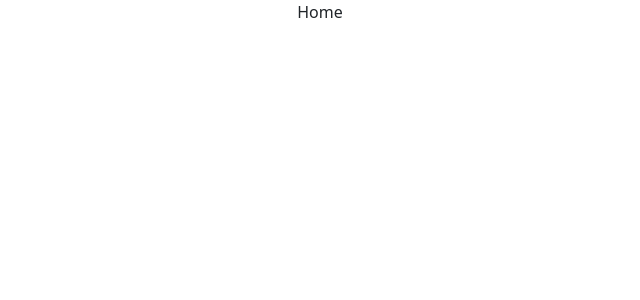
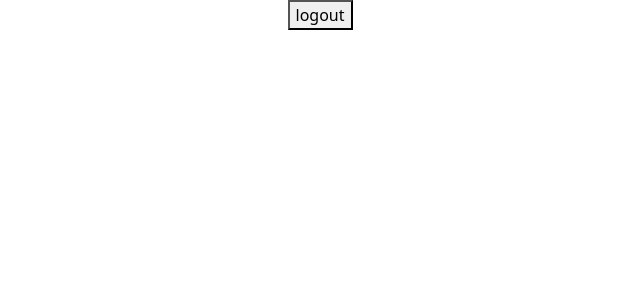
Before and after one commit to venkatesh-kumar-s/my-ecosystem, a React (Create React App) app: page /dashboard in a window 1280 px wide. Shown: the top 300 px of the page, without its empty margins (320-960 px from the left). Built offline with nearby package versions, Linux system fonts and the light colour scheme; sample sign-in values are in the browser's storage.

Commit message:
Added autologout after 25min

```diff
--- a/src/App.js
+++ b/src/App.js
@@ -2,10 +2,21 @@ import "./App.css";
 import { BrowserRouter as Router, Route, Routes } from "react-router-dom";
 import { AuthRoutes, NonAuthRoutes } from "./routes";
 import { AuthContext } from "./contexts/AuthContext";
-import { useState } from "react";
+import { useEffect, useState } from "react";
 
 function App() {
   const [verified, setVerified] = useState(false);
+
+  //Auto logout after 25 minutes
+  useEffect(() => {
+    if (localStorage.getItem("token")) {
+      setTimeout(() => {
+        localStorage.removeItem("token");
+        setVerified(false);
+        window.location.href = "/";
+      }, 1500000);
+    }
+  }, [verified]);
 
   return (
     <AuthContext.Provider value={{ verified, setVerified }}>
--- a/src/components/SecurityCheck.js
+++ b/src/components/SecurityCheck.js
@@ -1,4 +1,4 @@
-import React, { useContext } from "react";
+import React, { useContext, useEffect } from "react";
 import { Container } from "react-bootstrap";
 import { AuthContext } from "../contexts/AuthContext";
 
--- a/src/pages/Home.js
+++ b/src/pages/Home.js
@@ -1,7 +1,18 @@
 import React from "react";
+import { Navigate, useNavigate } from "react-router-dom";
 
 const Home = () => {
-  return <div>Home</div>;
+  const navigate = useNavigate();
+  const logout = () => {
+    localStorage.removeItem("token");
+    window.location.href = "/";
+  };
+
+  return (
+    <div>
+      <button onClick={logout}>logout</button>
+    </div>
+  );
 };
 
 export default Home;
```
